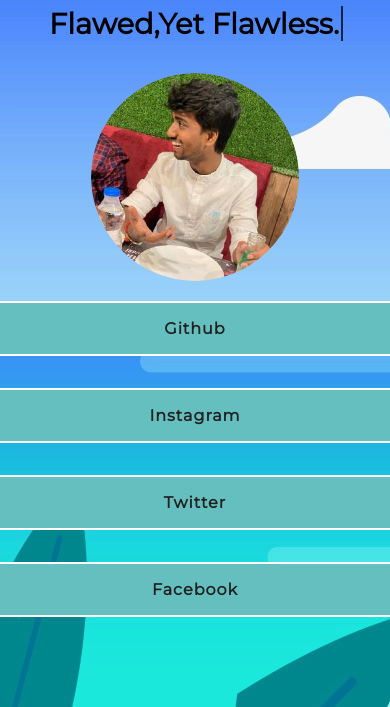
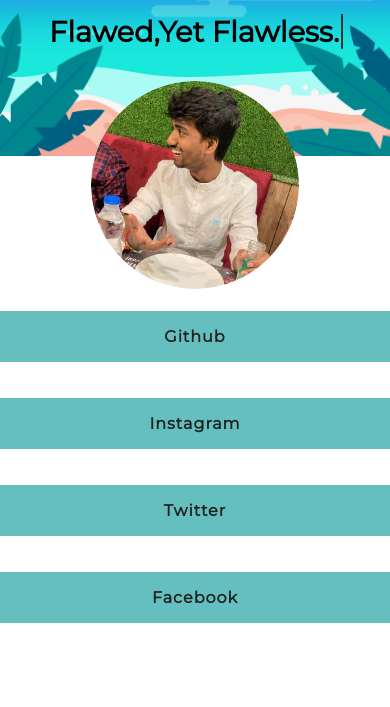
Before and after one commit to Pratosh22/LinkPlant, a plain HTML site: page index.html in a window 390 px wide. Shown: the part 137-844 px from the top of the page. Drawn offline with Linux system fonts and the light colour scheme; a web font is replaced by a local one.

Commit message:
Update styles.css

```diff
--- a/CSS/styles.css
+++ b/CSS/styles.css
@@ -8,6 +8,7 @@ body{
   align-items: center;
   justify-content: center;
   flex-direction: column;
+  background-size:100%;
 }
 h1{
   font-family: "Sacramento";
@@ -92,7 +93,6 @@ h2{
 
 @media (max-width: 768px) {
   body{
-    margin:0;
     background-repeat:no-repeat;
   }
 }
```
